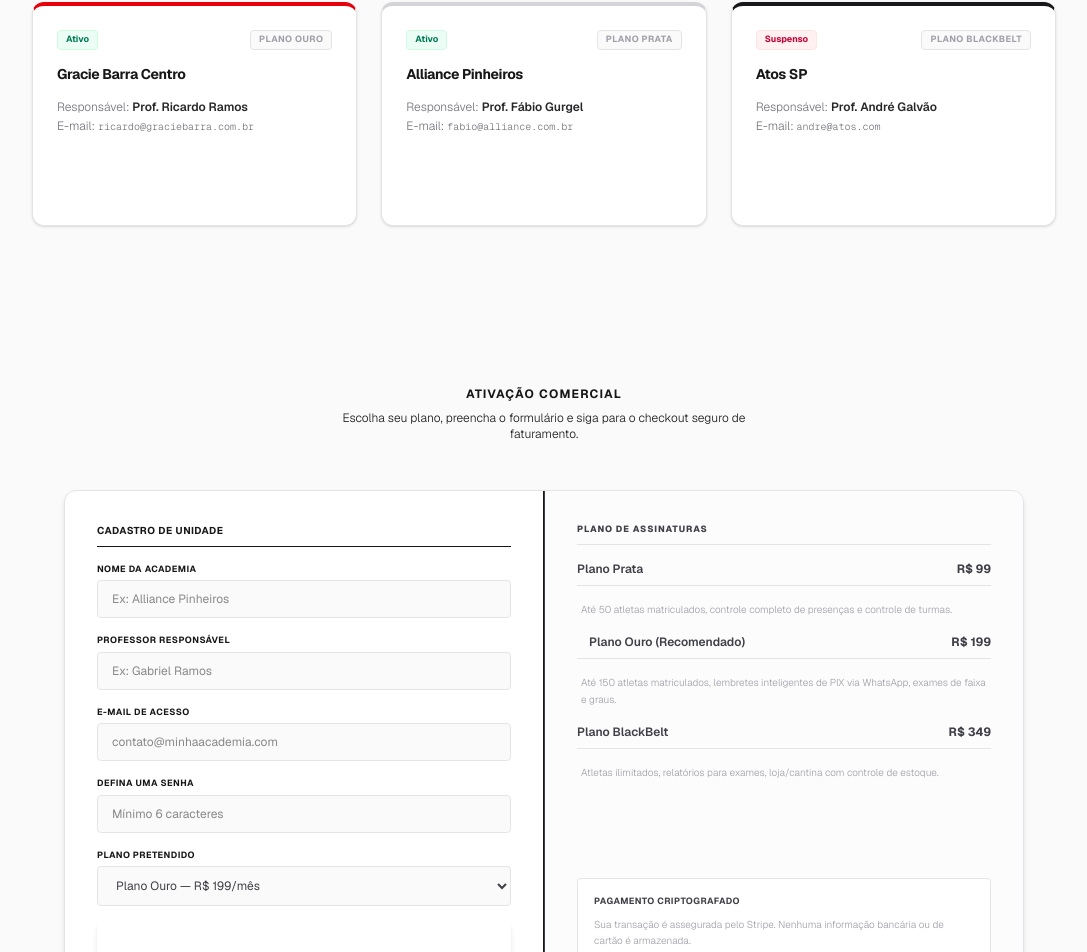
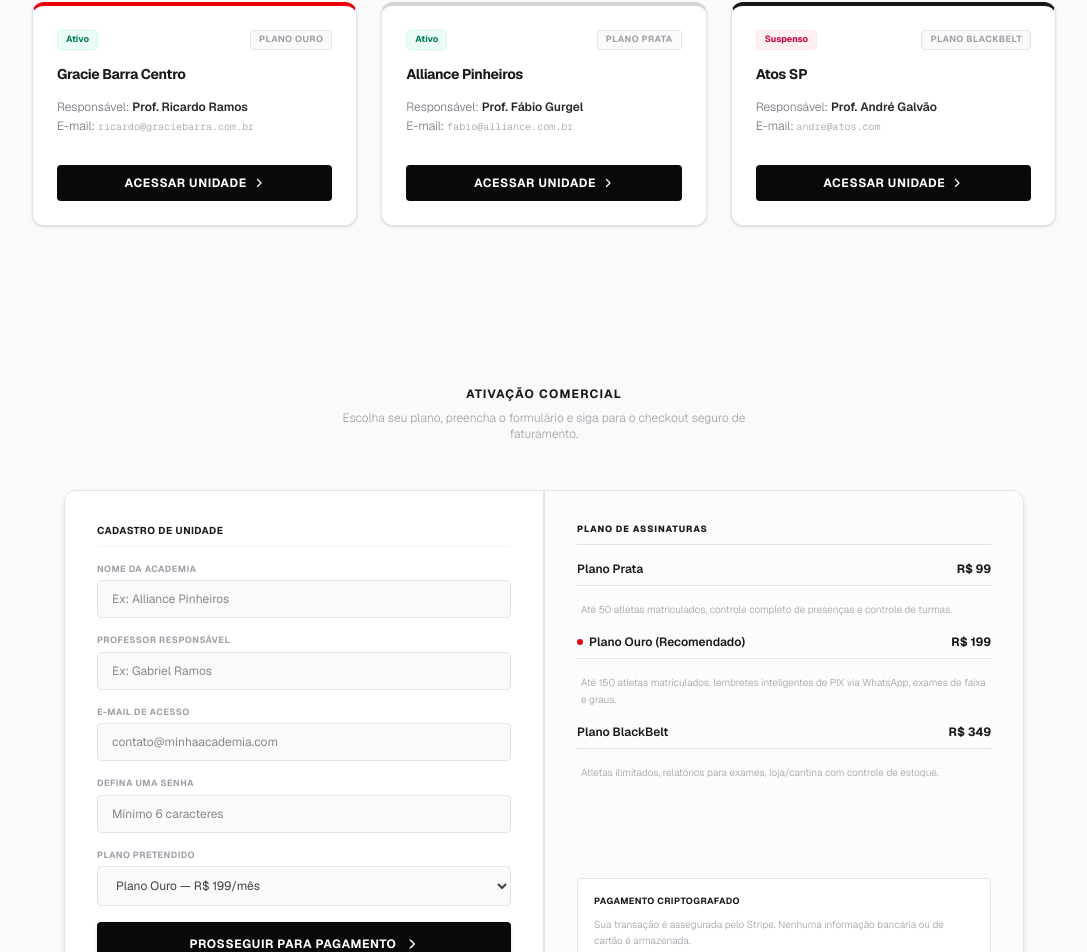
Before and after one commit to hugovitor/JiuPro, a Next.js app: page / in a window 1280 px wide. Shown: the part 1098-2050 px from the top of the page, without its empty margins (96-1183 px from the left). Built offline with nearby package versions, Linux system fonts and the light colour scheme; no server answers.

Commit message:
fix: resolve all invalid tailwind color classes (e.g. bg-zinc-955 to bg-zinc-950) that broke buttons and dividers background colors

```diff
--- a/app/admin/page.tsx
+++ b/app/admin/page.tsx
@@ -99,7 +99,7 @@
               <span className="text-white font-black text-xl italic tracking-tighter">JP</span>
             </div>
             <h1 className="mt-5 text-xl font-bold tracking-tight text-zinc-900 flex items-center gap-1.5">
-              Controle Geral <span className="text-red-655 font-extrabold text-red-600">JiuPro</span>
+              Controle Geral <span className="text-red-600 font-extrabold">JiuPro</span>
             </h1>
             <p className="mt-1 text-[11px] text-zinc-400">
               Acesso exclusivo do proprietário
--- a/app/dashboard/layout.tsx
+++ b/app/dashboard/layout.tsx
@@ -107,7 +107,7 @@
     return (
       <div className="min-h-screen bg-slate-50 flex items-center justify-center font-sans">
         <div className="flex flex-col items-center gap-3">
-          <div className="h-9 w-9 bg-zinc-950 rounded-xl flex items-center justify-center border-r-[3px] border-red-655 shadow-sm animate-pulse">
+          <div className="h-9 w-9 bg-zinc-950 rounded-xl flex items-center justify-center border-r-[3px] border-red-600 shadow-sm animate-pulse">
             <span className="text-white font-black text-xs italic tracking-tighter">JP</span>
           </div>
           <span className="text-xs font-semibold text-slate-400">Acessando tatame...</span>
@@ -416,7 +416,7 @@
               </button>
 
               <div className="flex items-center gap-2">
-                <div className="h-6 w-6 bg-slate-950 rounded flex items-center justify-center border-r-2 border-red-655">
+                <div className="h-6 w-6 bg-slate-950 rounded flex items-center justify-center border-r-2 border-red-600">
                   <span className="text-white font-black text-[10px] italic tracking-tighter">
                     {academy?.name ? academy.name[0] : 'J'}
                   </span>
--- a/app/page.tsx
+++ b/app/page.tsx
@@ -74,7 +74,7 @@
   }
 
   return (
-    <div className="min-h-screen bg-zinc-50 font-sans antialiased text-zinc-650 flex flex-col justify-between selection:bg-red-650 selection:text-white">
+    <div className="min-h-screen bg-zinc-50 font-sans antialiased text-zinc-600 flex flex-col justify-between selection:bg-red-600 selection:text-white">
 
       {/* faixa preta brand accent at the very top of the page - with centered, wide, equal-sized white stripes */}
       <div className="h-3 bg-zinc-950 flex justify-end">
@@ -92,7 +92,7 @@
 
           {/* Text-Only Logo - Enlarged and clean as requested */}
           <div className="flex items-center flex-shrink-0">
-            <svg className="h-11 w-auto text-zinc-950" viewBox="0 0 250 60" fill="none" xmlns="http://www.w3.org/2000/svg">
+            <svg className="h-11 w-auto text-zinc-955" viewBox="0 0 250 60" fill="none" xmlns="http://www.w3.org/2000/svg">
               {/* Bold Italic Typography */}
               <text x="2" y="32" fill="#09090B" fontSize="33" fontWeight="950" fontStyle="italic" fontFamily="system-ui, -apple-system, sans-serif" letterSpacing="-0.03em">
                 JIU<tspan fill="#DC2626">PRO</tspan>
@@ -124,7 +124,7 @@
         {/* Payment Notifications */}
         {paymentStatus === 'success_payment' && (
           <div className="max-w-4xl mx-auto mt-6 px-6">
-            <div className="bg-emerald-50 border border-emerald-250 p-4 rounded-xl text-center text-xs font-bold text-emerald-800">
+            <div className="bg-emerald-50 border border-emerald-200 p-4 rounded-xl text-center text-xs font-bold text-emerald-800">
               Assinatura confirmada com sucesso! Clique em "Acessar Painel" para entrar na sua nova unidade administrativa.
             </div>
           </div>
@@ -141,7 +141,7 @@
         <section className="py-24 px-6 sm:px-8 text-center space-y-8 relative overflow-hidden bg-white border-b border-zinc-200">
           <div className="max-w-4xl mx-auto space-y-6">
 
-            <h1 className="text-4xl sm:text-6xl font-black text-zinc-955 tracking-tight leading-[1.05]">
+            <h1 className="text-4xl sm:text-6xl font-black text-zinc-950 tracking-tight leading-[1.05]">
               A excelência na gestão <br />
               <span className="relative inline-block">
                 da sua academia
@@ -149,7 +149,7 @@
               </span>
             </h1>
 
-            <p className="max-w-xl mx-auto text-sm sm:text-base text-zinc-555 leading-relaxed font-light">
+            <p className="max-w-xl mx-auto text-sm sm:text-base text-zinc-500 leading-relaxed font-light">
               Monitore mensalidades, organize a frequência de treinos, automatize cobranças e gerencie a evolução técnica de faixas e graus em um painel administrativo limpo e ágil.
             </p>
 
@@ -175,28 +175,28 @@
           <div className="grid grid-cols-1 md:grid-cols-4 gap-8">
             <div className="space-y-2.5 border-l-2 border-zinc-900 pl-4">
               <h3 className="font-bold text-xs uppercase tracking-wider text-zinc-900">Cobranças PIX</h3>
-              <p className="text-xs text-zinc-450 leading-relaxed font-light">
+              <p className="text-xs text-zinc-400 leading-relaxed font-light">
                 Notificação de vencimentos diretamente no WhatsApp com textos parametrizados e chaves de pagamento automáticas.
               </p>
             </div>
 
             <div className="space-y-2.5 border-l-2 border-red-600 pl-4">
               <h3 className="font-bold text-xs uppercase tracking-wider text-zinc-900">Controle de Presença</h3>
-              <p className="text-xs text-zinc-455 leading-relaxed font-light">
+              <p className="text-xs text-zinc-400 leading-relaxed font-light">
                 Agendamento de check-ins pelos atletas e validação/fechamento das aulas em tempo real pelo professor.
               </p>
             </div>
 
             <div className="space-y-2.5 border-l-2 border-zinc-900 pl-4">
               <h3 className="font-bold text-xs uppercase tracking-wider text-zinc-900">Evolução Técnica</h3>
-              <p className="text-xs text-zinc-455 leading-relaxed font-light">
+              <p className="text-xs text-zinc-400 leading-relaxed font-light">
                 Controle automático de graduações de faixas e graus baseados na assiduidade e no tempo mínimo de carência de treino.
               </p>
             </div>
 
             <div className="space-y-2.5 border-l-2 border-red-600 pl-4">
               <h3 className="font-bold text-xs uppercase tracking-wider text-zinc-900">Retenção de Alunos</h3>
-              <p className="text-xs text-zinc-455 leading-relaxed font-light">
+              <p className="text-xs text-zinc-400 leading-relaxed font-light">
                 Relatórios automáticos que listam atletas sumidos do tatame para facilitar ações preventivas de evasão.
               </p>
             </div>
@@ -205,7 +205,7 @@
 
         {/* Separator mimicking the black belt design with centered, equal-sized white stripes. FIXED bg-zinc-950 color */}
         <div className="max-w-5xl mx-auto px-6 sm:px-8 my-8">
-          <div className="h-4 bg-zinc-950 rounded overflow-hidden flex justify-end">
+          <div className="h-4 bg-zinc-955 rounded overflow-hidden flex justify-end">
             <div className="w-28 h-full bg-red-600 flex items-center justify-center gap-1.5 px-2 border-l border-r border-white/20">
               <div className="w-[4.5px] h-full bg-white" />
               <div className="w-[4.5px] h-full bg-white" />
@@ -220,7 +220,7 @@
           <div className="max-w-5xl mx-auto space-y-12">
             <div className="text-center space-y-2">
               <h2 className="text-xl font-bold tracking-tight text-zinc-900 uppercase tracking-widest text-xs">Unidades de Demonstração</h2>
-              <p className="text-xs text-zinc-455 max-w-md mx-auto font-light">
+              <p className="text-xs text-zinc-400 max-w-md mx-auto font-light">
                 Experimente o painel de controle administrativo em modo de leitura protegida.
               </p>
             </div>
@@ -241,17 +241,17 @@
                         </span>
                       </div>
 
-                      <h3 className="font-bold text-sm text-zinc-955 tracking-tight">{ac.name}</h3>
+                      <h3 className="font-bold text-sm text-zinc-900 tracking-tight">{ac.name}</h3>
                       <p className="text-xs text-zinc-500 leading-relaxed font-light">
                         Responsável: <span className="font-semibold text-zinc-800">{ac.ownerName}</span> <br />
-                        E-mail: <span className="font-mono text-[10px] text-zinc-455">{ac.ownerEmail}</span>
+                        E-mail: <span className="font-mono text-[10px] text-zinc-400">{ac.ownerEmail}</span>
                       </p>
                     </div>
 
                     <div className="pt-2">
                       <button
                         onClick={() => handleQuickLogin(ac.id)}
-                        className="w-full py-2.5 text-xs font-bold uppercase tracking-wider rounded bg-zinc-955 hover:bg-zinc-850 text-white transition-all cursor-pointer flex items-center justify-center gap-1.5"
+                        className="w-full py-2.5 text-xs font-bold uppercase tracking-wider rounded bg-zinc-950 hover:bg-zinc-850 text-white transition-all cursor-pointer flex items-center justify-center gap-1.5"
                       >
                         <span>Acessar Unidade</span>
                         <svg className="h-3 w-3" fill="none" viewBox="0 0 24 24" stroke="currentColor" strokeWidth={2.5}>
@@ -269,8 +269,8 @@
         {/* 5. Cadastro & Checkout */}
         <section id="assinar" className="py-20 px-6 sm:px-8 max-w-5xl mx-auto space-y-12 scroll-mt-20">
           <div className="text-center space-y-2">
-            <h2 className="text-xl font-bold tracking-tight text-zinc-955 uppercase tracking-widest text-xs">Ativação Comercial</h2>
-            <p className="text-xs text-zinc-455 max-w-md mx-auto font-light">
+            <h2 className="text-xl font-bold tracking-tight text-zinc-900 uppercase tracking-widest text-xs">Ativação Comercial</h2>
+            <p className="text-xs text-zinc-400 max-w-md mx-auto font-light">
               Escolha seu plano, preencha o formulário e siga para o checkout seguro de faturamento.
             </p>
           </div>
@@ -278,11 +278,11 @@
           <div className="bg-white rounded-xl border border-zinc-200 shadow-md overflow-hidden grid grid-cols-1 md:grid-cols-2">
 
             {/* Form de Cadastro */}
-            <form onSubmit={handleRegister} className="p-6 sm:p-8 space-y-4 border-r border-zinc-155">
-              <h3 className="font-bold text-[10px] text-zinc-955 border-b border-zinc-105 pb-2 uppercase tracking-wider">Cadastro de Unidade</h3>
+            <form onSubmit={handleRegister} className="p-6 sm:p-8 space-y-4 border-r border-zinc-200">
+              <h3 className="font-bold text-[10px] text-zinc-900 border-b border-zinc-100 pb-2 uppercase tracking-wider">Cadastro de Unidade</h3>
 
               <div>
-                <label className="block text-[9px] font-bold uppercase tracking-wider text-zinc-450">Nome da Academia</label>
+                <label className="block text-[9px] font-bold uppercase tracking-wider text-zinc-400">Nome da Academia</label>
                 <input
                   type="text"
                   value={academyName}
@@ -294,7 +294,7 @@
               </div>
 
               <div>
-                <label className="block text-[9px] font-bold uppercase tracking-wider text-zinc-450">Professor Responsável</label>
+                <label className="block text-[9px] font-bold uppercase tracking-wider text-zinc-400">Professor Responsável</label>
                 <input
                   type="text"
                   value={ownerName}
@@ -306,7 +306,7 @@
               </div>
 
               <div>
-                <label className="block text-[9px] font-bold uppercase tracking-wider text-zinc-450">E-mail de Acesso</label>
+                <label className="block text-[9px] font-bold uppercase tracking-wider text-zinc-400">E-mail de Acesso</label>
                 <input
                   type="email"
                   value={email}
@@ -318,7 +318,7 @@
               </div>
 
               <div>
-                <label className="block text-[9px] font-bold uppercase tracking-wider text-zinc-455">Defina uma Senha</label>
+                <label className="block text-[9px] font-bold uppercase tracking-wider text-zinc-400">Defina uma Senha</label>
                 <input
                   type="password"
                   value={password}
@@ -330,7 +330,7 @@
               </div>
 
               <div>
-                <label className="block text-[9px] font-bold uppercase tracking-wider text-zinc-455">Plano Pretendido</label>
+                <label className="block text-[9px] font-bold uppercase tracking-wider text-zinc-400">Plano Pretendido</label>
                 <select
                   value={selectedPlan}
                   onChange={(e) => setSelectedPlan(e.target.value as any)}
@@ -345,7 +345,7 @@
               <button
                 type="submit"
                 disabled={isRegistering}
-                className="w-full mt-3 py-3.5 text-xs font-bold uppercase tracking-wider text-white bg-zinc-955 hover:bg-zinc-900 rounded shadow-md transition-all disabled:opacity-50 cursor-pointer flex items-center justify-center gap-2"
+                className="w-full mt-3 py-3.5 text-xs font-bold uppercase tracking-wider text-white bg-zinc-950 hover:bg-zinc-900 rounded shadow-md transition-all disabled:opacity-50 cursor-pointer flex items-center justify-center gap-2"
               >
                 {isRegistering ? (
                   <span>Processando...</span>
@@ -361,36 +361,36 @@
             </form>
 
             {/* Resumo de Planos e Vantagens */}
-            <div id="precos" className="bg-zinc-50/50 p-6 sm:p-8 flex flex-col justify-between text-zinc-700 border-l border-zinc-155 space-y-6">
+            <div id="precos" className="bg-zinc-50/50 p-6 sm:p-8 flex flex-col justify-between text-zinc-700 border-l border-zinc-200 space-y-6">
               <div className="space-y-4">
-                <h3 className="font-extrabold text-[9px] uppercase tracking-widest text-zinc-955 border-b border-zinc-200 pb-2">Plano de Assinaturas</h3>
+                <h3 className="font-extrabold text-[9px] uppercase tracking-widest text-zinc-900 border-b border-zinc-200 pb-2">Plano de Assinaturas</h3>
 
-                <div className="space-y-4 text-xs font-light text-zinc-555">
+                <div className="space-y-4 text-xs font-light text-zinc-500">
                   <div className="flex justify-between border-b border-zinc-200 pb-2 items-center">
-                    <span className="font-semibold text-zinc-955">Plano Prata</span>
-                    <span className="font-bold text-zinc-955">R$ 99</span>
+                    <span className="font-semibold text-zinc-900">Plano Prata</span>
+                    <span className="font-bold text-zinc-900">R$ 99</span>
                   </div>
                   <p className="text-[10px] text-zinc-400 pl-1 leading-relaxed">Até 50 atletas matriculados, controle completo de presenças e controle de turmas.</p>
 
                   <div className="flex justify-between border-b border-zinc-200 pb-2 items-center">
-                    <span className="font-semibold text-zinc-955 flex items-center gap-1.5">
-                      <span className="w-1.5 h-1.5 bg-red-650 rounded-full animate-pulse" />
+                    <span className="font-semibold text-zinc-900 flex items-center gap-1.5">
+                      <span className="w-1.5 h-1.5 bg-red-600 rounded-full animate-pulse" />
                       Plano Ouro (Recomendado)
                     </span>
-                    <span className="font-bold text-zinc-955">R$ 199</span>
+                    <span className="font-bold text-zinc-900">R$ 199</span>
                   </div>
                   <p className="text-[10px] text-zinc-400 pl-1 leading-relaxed font-light">Até 150 atletas matriculados, lembretes inteligentes de PIX via WhatsApp, exames de faixa e graus.</p>
 
                   <div className="flex justify-between border-b border-zinc-200 pb-2 items-center">
-                    <span className="font-semibold text-zinc-955">Plano BlackBelt</span>
-                    <span className="font-bold text-zinc-955">R$ 349</span>
+                    <span className="font-semibold text-zinc-900">Plano BlackBelt</span>
+                    <span className="font-bold text-zinc-900">R$ 349</span>
                   </div>
                   <p className="text-[10px] text-zinc-400 pl-1 leading-relaxed">Atletas ilimitados, relatórios para exames, loja/cantina com controle de estoque.</p>
                 </div>
               </div>
 
-              <div className="bg-white p-4 rounded border border-zinc-200 space-y-2 text-zinc-450">
-                <h4 className="text-[9px] font-bold text-zinc-955 uppercase tracking-wider">Pagamento Criptografado</h4>
+              <div className="bg-white p-4 rounded border border-zinc-200 space-y-2 text-zinc-400">
+                <h4 className="text-[9px] font-bold text-zinc-900 uppercase tracking-wider">Pagamento Criptografado</h4>
                 <p className="text-[10px] text-zinc-400 leading-relaxed font-light">
                   Sua transação é assegurada pelo Stripe. Nenhuma informação bancária ou de cartão é armazenada.
                 </p>
```
